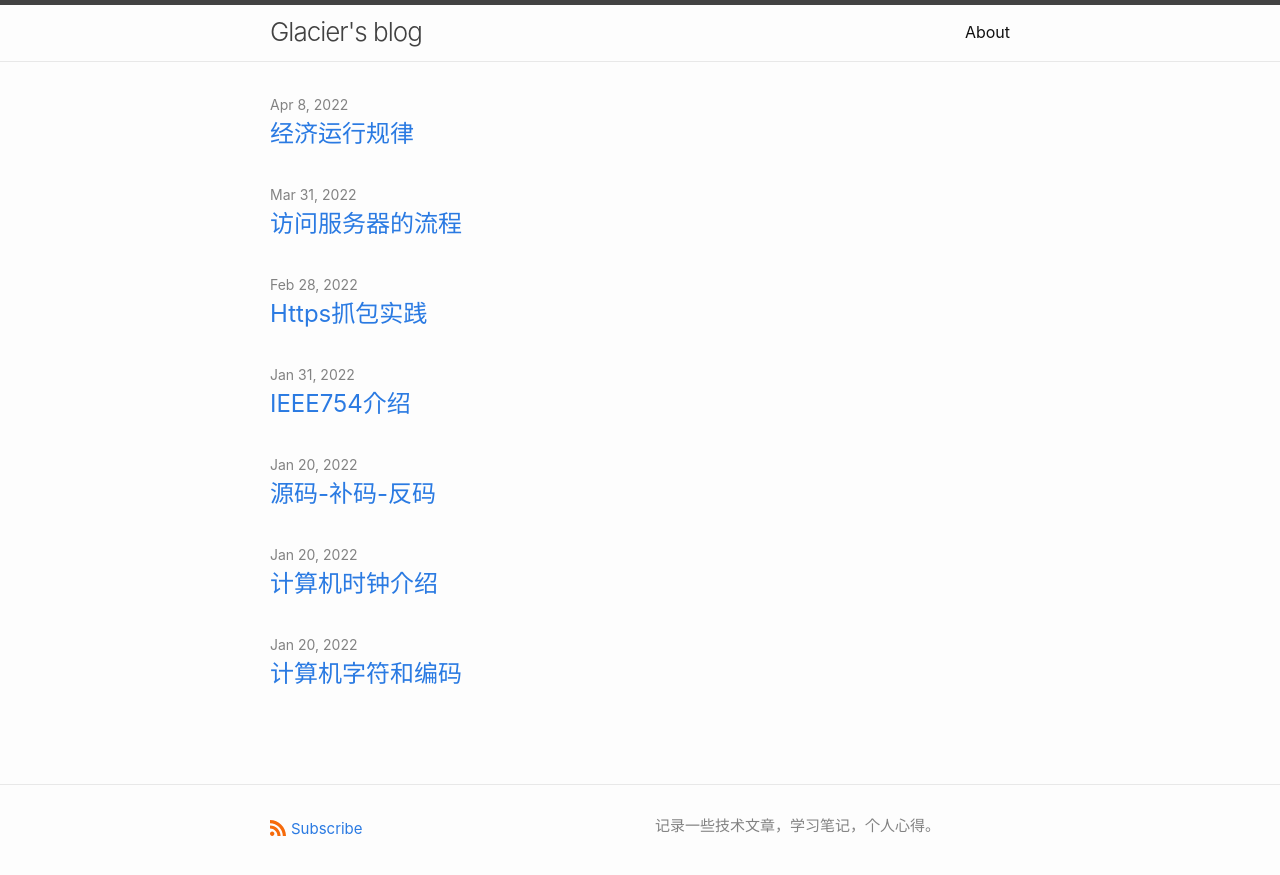
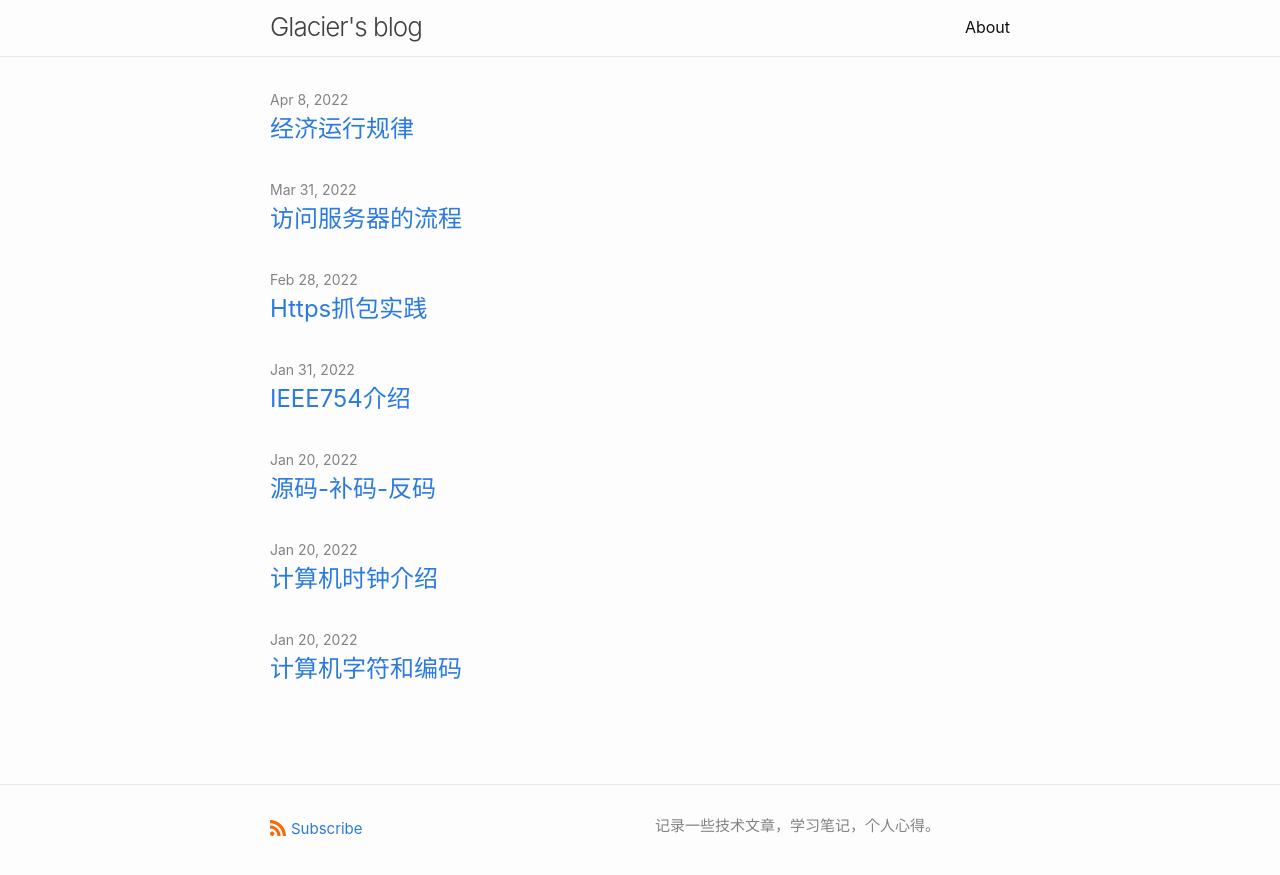
Before and after one commit to DeloresC/DeloresC.github.io, a Jekyll site: the page built from index.md, in a window 1280 px wide. Shown: the top 875 px of the page. Built offline with Jekyll 4.4.1, drawn with Linux system fonts in a browser that asks for light colours.

Commit message:
add _include

```diff
--- a/_includes/header.html
+++ b/_includes/header.html
@@ -1,4 +1,4 @@
-<header class="site-header">
+<header class="site-header" style="border-top-width: 0px;">
 
   <div class="wrapper">
     {%- assign default_paths = site.pages | map: "path" -%}
```
